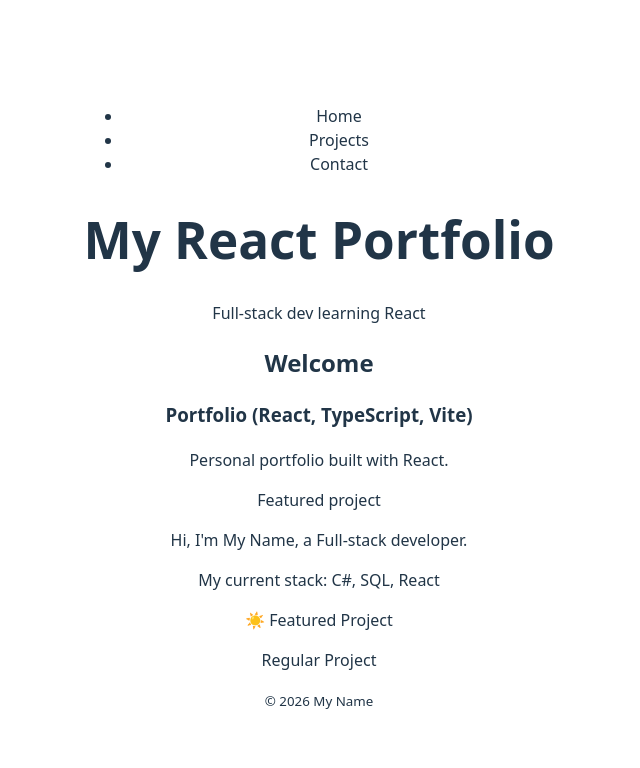
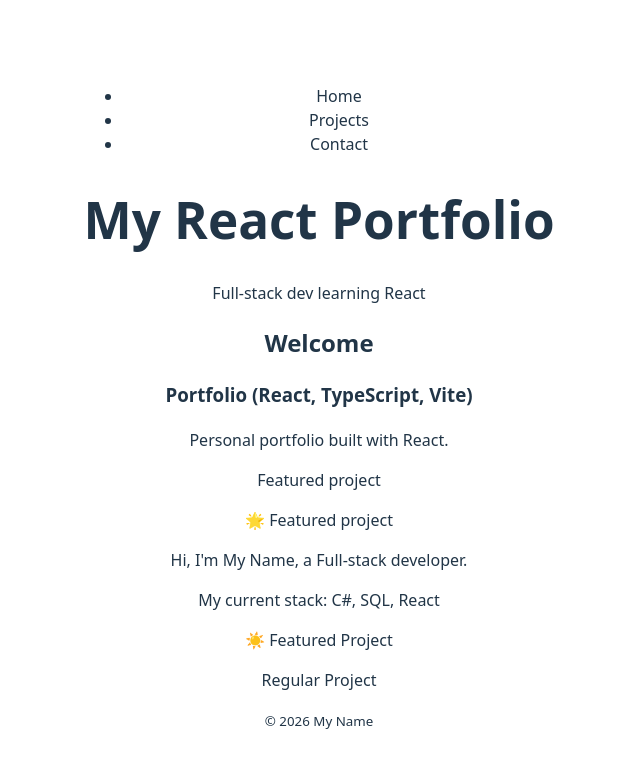
Before and after one commit to isaaclhollywoodbets/react-follow-along, a React (Vite) app: page / in a window 1280 px wide. Shown: the top 768 px of the page, without its empty margins (321-961 px from the left). Built offline with nearby package versions, Linux system fonts and the light colour scheme.

Commit message:
project card

```diff
--- /dev/null
+++ b/src/components/FeaturedBadge.tsx
@@ -0,0 +1,9 @@
+function FeaturedBadge({ isFeatured }: { isFeatured: boolean }) {
+  return (
+    <p>
+      {isFeatured ? '🌟 Featured project' : 'Regular project'}
+    </p>
+  );
+}
+
+export default FeaturedBadge
--- a/src/components/ProjectCard.tsx
+++ b/src/components/ProjectCard.tsx
@@ -1,3 +1,6 @@
+import FeaturedBadge from "./FeaturedBadge";
+
+
 type Project = {
   id: number;
   name: string;
@@ -17,11 +20,16 @@ function ProjectCard() {
   const title = `${project.name} (${techList.join(", ")})`;
 
   return (
-    <article className="project-card">
+    <>
+     <article className="project-card">
       <h3>{title}</h3>
       <p>{project.summary}</p>
       {project.featured && <p>Featured project</p>}
     </article>
+    <FeaturedBadge isFeatured={true} />
+    </>
+
+
   );
 }
 
```
